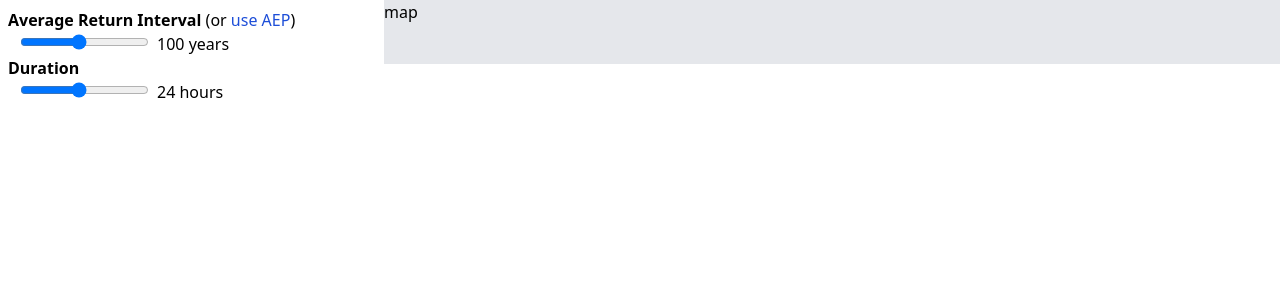
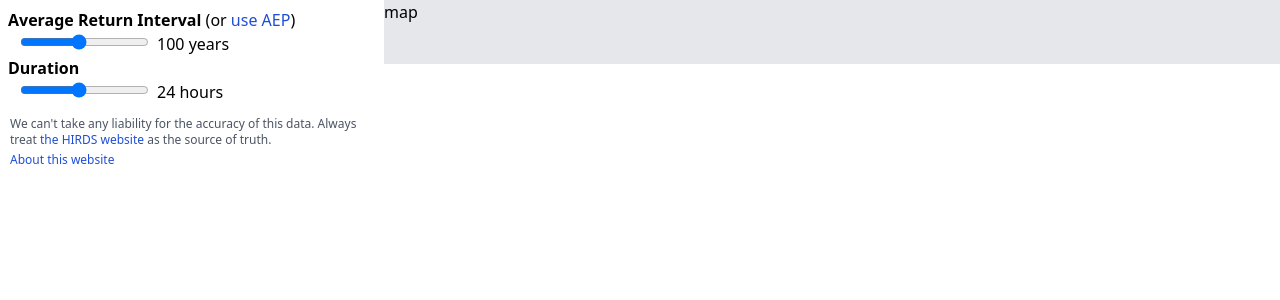
Before and after one commit to col16/hirdsexplorer, a React (Create React App) app: page / in a window 1280 px wide. Shown: the top 300 px of the page. Built offline with nearby package versions, Linux system fonts and the light colour scheme.

Commit message:
Added limitation statement and link to (non-existent) About page

```diff
--- a/src/App.js
+++ b/src/App.js
@@ -14,6 +14,13 @@ function App() {
 
           <Duration />
 
+          <div className="text-xs text-gray-600 pt-3 pl-0.5">
+            We can't take any liability for the accuracy of this data. Always treat <a href="https://hirds.niwa.co.nz/">the HIRDS website</a> as the source of truth.
+          </div>
+          <div className="text-xs pl-0.5 pt-1">
+            <a href="/about/">About this website</a>
+          </div>
+
         </div>
         <div className="flex-grow h-16 bg-gray-200">
           map
```
